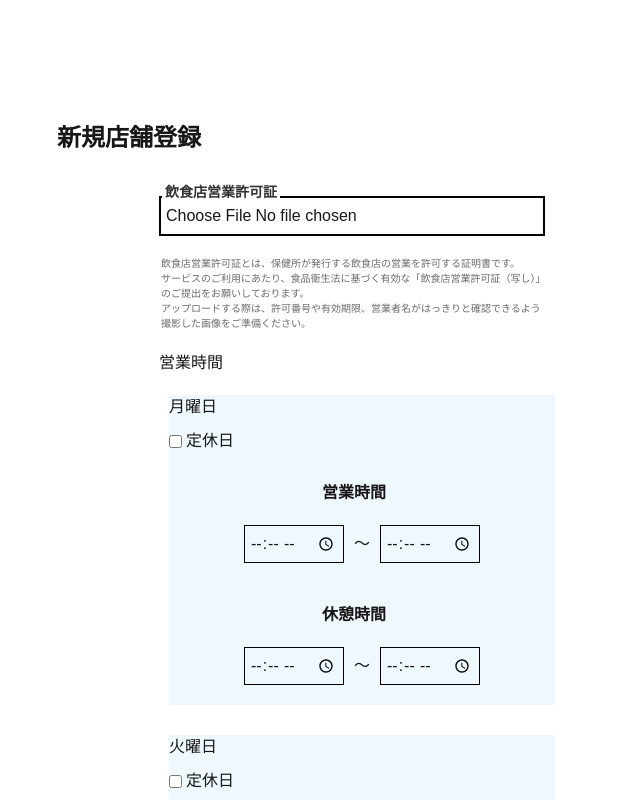
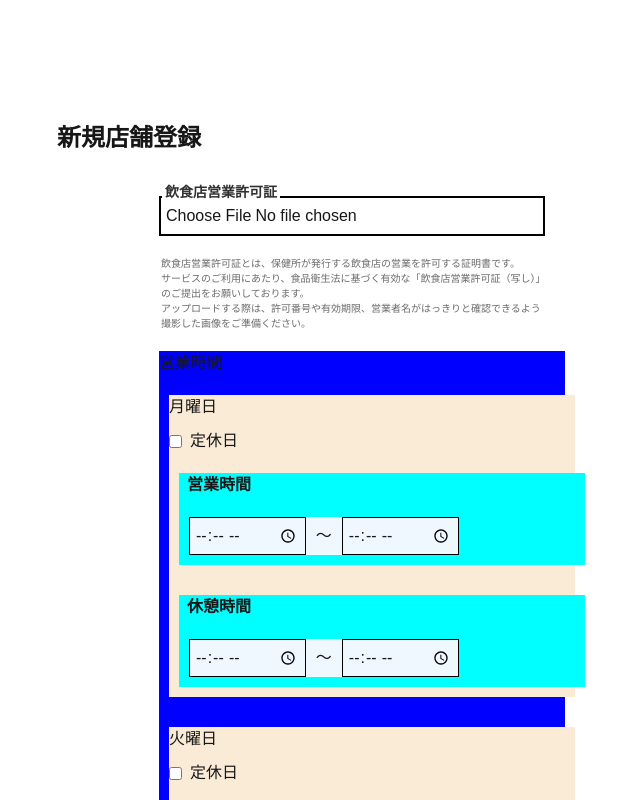
Before and after one commit to prodex2025/frontend, a Next.js app: page /owner/stores/register in a window 1280 px wide. Shown: the top 800 px of the page, without its empty margins (511-1151 px from the left). Built offline with nearby package versions, Linux system fonts and the light colour scheme.

Commit message:
確認のため一旦コミット

```diff
--- a/src/components/Molecules/BusinessHours.jsx
+++ b/src/components/Molecules/BusinessHours.jsx
@@ -2,7 +2,7 @@ import { useState } from 'react';
 import BusinessHourRow from '@/components/atoms/BusinessHourRow';
 
 // CSSをインポート
-import styles from '@/styles/BusinessHourRow.module.css';
+import styles from '@/styles/businessHourRow.module.css';
 
 const days = ['月曜日', '火曜日', '水曜日', '木曜日', '金曜日', '土曜日', '日曜日'];
 
--- a/src/styles/BusinessHourRow.module.css
+++ b/src/styles/BusinessHourRow.module.css
@@ -2,30 +2,40 @@
   display: flex;
   flex-direction: column;
   width: 100%;
-  background-color: aliceblue;
+  align-items: flex-start;
+  background-color: antiquewhite;
+  position: relative;
 }
 
-/* 横並びのラベル＋入力 */
 .businesTime {
   display: flex;
-  align-items: center;
-  gap: 12px;
-  margin-bottom: 12px;
+  align-items: flex-start;
+  height: fit-content;
+  background-color: aqua;
+  width: 100%;
+}
+
+.businesTimeContent{
+  display: flex;
+  width: 100%;
+  background-color: blue;
 }
 
 /* 営業時間/休憩時間の文字 */
 .businesTime span:first-child {
   width: 80px;
-  flex-shrink: 0;
+  flex-shrink: 0;  /* 要素がコンテナの幅を超えた場合に縮小されるのを防ぐ */
   font-weight: bold;
 }
 
 /* 時間入力ペア */
 .timeContent {
+  /* !important は強制的に指定する */
   display: flex !important;
   flex-direction: row !important;
   align-items: center;
-  gap: 8px;
+  flex-basis: auto;
+  background-color: aliceblue;
 }
 
 /* 時間入力ボックス */
@@ -33,13 +43,18 @@
   border: 1.5px solid black;
   padding: 6px 5px;
   font-size: 16px;
-  width: 100px;
+  width: 100%;
 }
 
 /* 定休日チェック */
 .checkbox {
   display: flex;
   align-items: center;
-  gap: 4px;
-  margin-bottom: 8px;
+  gap: 8px;
 }
+
+.businesTime span{
+  text-align: center;
+  padding: 0;
+  margin: 0;
+}
```
